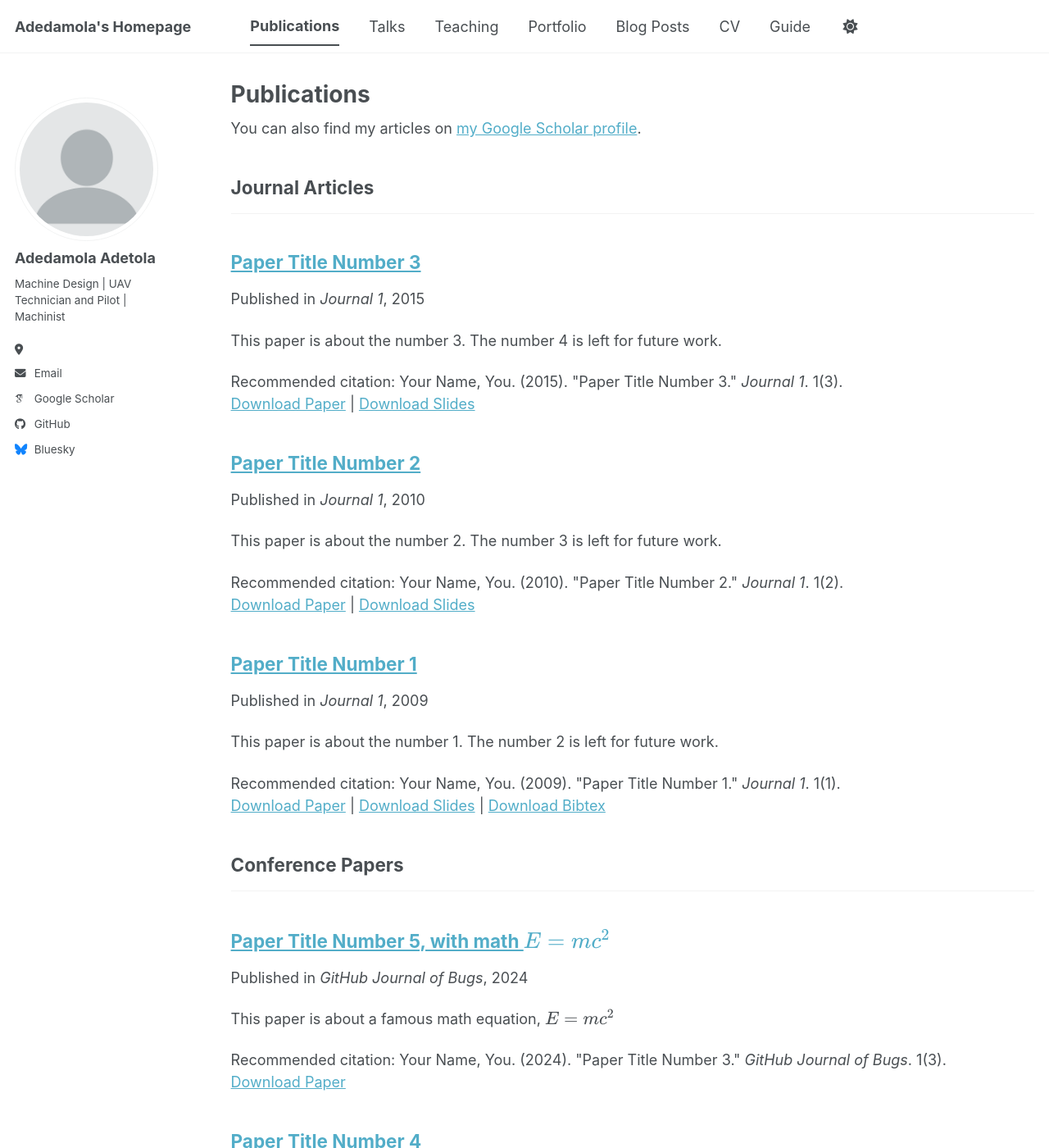
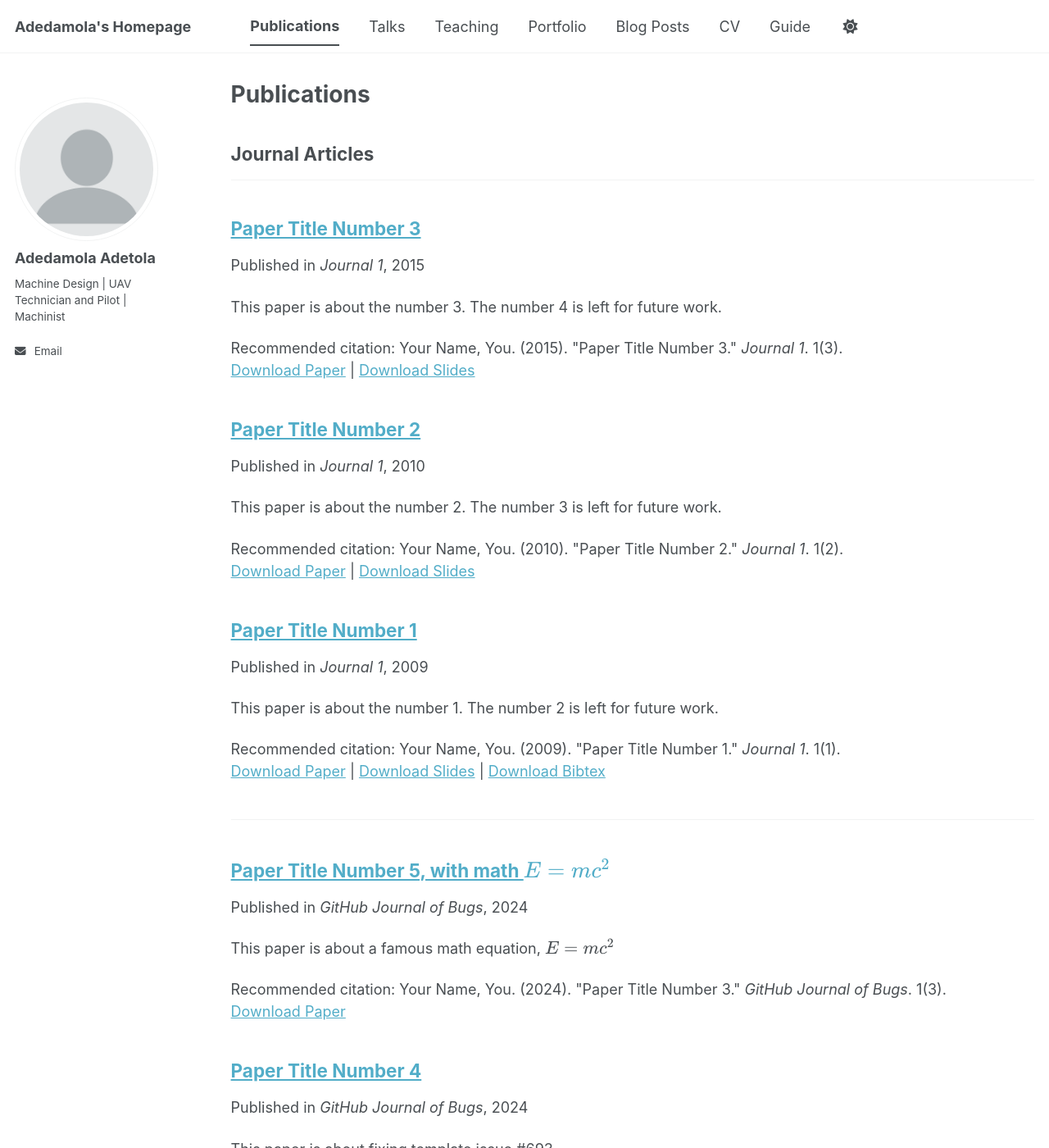
Before and after one commit to Adedam100/Adedam100.github.io, a Jekyll site: the page built from _pages/publications.html, in a window 1280 px wide and 1400 px high. Shown: the whole window at 82% size. Built offline with Jekyll 4.4.1, drawn with Linux system fonts in a browser that asks for light colours; some web fonts are replaced; a script bundle is joined from its source files by our own code; library files that are not in the unit come from our copies; some of the changed lines change nothing that is shown.

Commit message:
Update _config.yml

```diff
--- a/_config.yml
+++ b/_config.yml
@@ -25,17 +25,15 @@ author:
   # Biographic information
   avatar           : "profile.png"
   name             : "Adedamola Adetola"
-  pronouns         : # example: "she/her"
+  email            : "adetoladamolaayo@gmail.com"
   bio              : "Machine Design | UAV Technician and Pilot | Machinist "
-  location         : ""
-  uri              : # URL
-  email            : "adetoladamolaayo@gmail.com"
+
 
   # Academic websites
   academia         : # URL
   arxiv            : # URL - Update with the correct link to your profile
-  googlescholar    : "https://scholar.google.com/citations?user=PS_CX0AAAAAJ"
-  inspire-hep      : # URL
+  googlescholar    :
+  inspire-hep      :
   impactstory      : # URL
   semantic         : # URL
   ssrn             : # URL
@@ -49,13 +47,13 @@ author:
   bitbucket        : # Username - Update with your username on the site
   codepen          : # Username
   dribbble         : # Username
-  github           : "academicpages"
+  github           :
   kaggle           : # Username
   stackoverflow    : # User number or user number and name (i.e., use "1" or "1/jeff-atwood")
 
   # Social media
   artstation       : # Username
-  bluesky          : "bsky.app" # Replace this with you Bluesky username
+  bluesky          :
   facebook         : # Username
   flickr           : # Username
   foursquare       : # Username
@@ -64,7 +62,7 @@ author:
   keybase          : # Username
   instagram        : # Username
   lastfm           : # Username
-  linkedin         : # Username
+  linkedin         : # https://www.linkedin.com/in/adedamola-adetola-gmnse-miaeng-422854360
   mastodon         : # URL
   medium           : # URL
   pinterest        : # Username
@@ -87,7 +85,7 @@ publication_category:
   manuscripts:
     title: 'Journal Articles'
   conferences:
-    title: 'Conference Papers'
+    title:
 
 # Site Settings
 teaser                   :  # filename of teaser fallback teaser image placed in /images/ for social media previews
```
